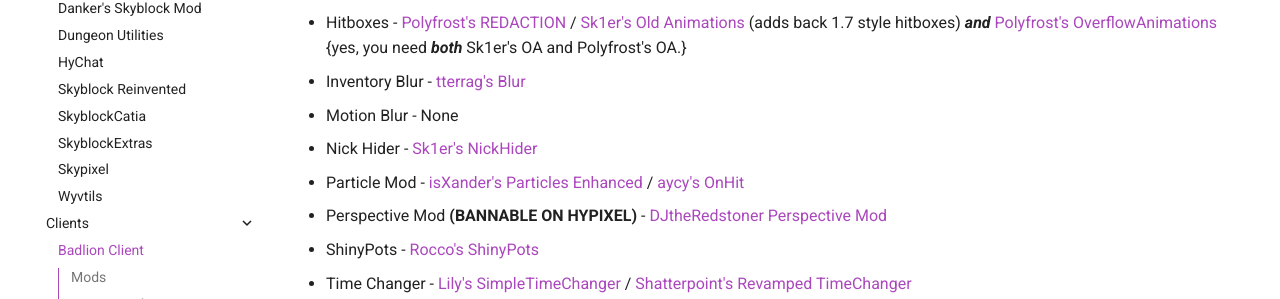
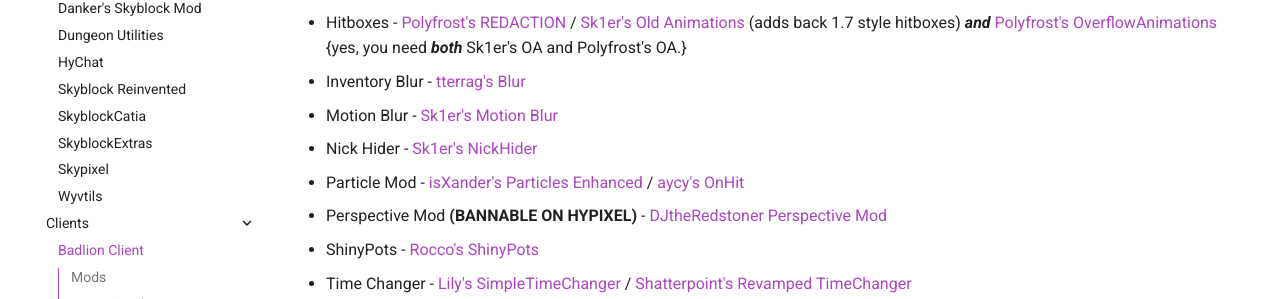
Before and after one commit to MicrocontrollersDev/Alternatives, an MkDocs documentation site: the page built from docs/1.8.9/badlion_client.md, in a window 1280 px wide and 900 px high, scrolled down 2368 px. Shown: the part 154-453 px from the top of the window. Built offline with MkDocs 1.6.1 and Material for MkDocs 9.7.7, drawn with Linux system fonts in a browser that asks for light colours; comment, search, counter and statistics services are not loaded.

Commit message:
Add motion blur to Badion Client alternatives. (#115)

```diff
--- a/docs/1.8.9/badlion_client.md
+++ b/docs/1.8.9/badlion_client.md
@@ -74,7 +74,7 @@
 * Fullbright - [Sk1er's Patcher](https://sk1er.club/mods/patcher)
 * Hitboxes - [Polyfrost's REDACTION](https://github.com/Polyfrost/REDACTION/releases/latest) / [Sk1er's Old Animations](https://sk1er.club/beta) (adds back 1.7 style hitboxes) **_and_** [Polyfrost's OverflowAnimations](https://github.com/Polyfrost/OverflowAnimations/releases/latest) {yes, you need **_both_** Sk1er's OA and Polyfrost's OA.}
 * Inventory Blur - [tterrag's Blur](https://www.curseforge.com/minecraft/mc-mods/blur/files/all?filter-game-version=2020709689%3A5806)
-* Motion Blur - None
+* Motion Blur - [Sk1er's Motion Blur](https://sk1er.club/mods/motionblurmod)
 * Nick Hider - [Sk1er's NickHider](https://www.sk1er.club/mods/nick_hider)
 * Particle Mod - [isXander's Particles Enhanced](https://short.isxander.dev/yGgnHO) / [aycy's OnHit](https://www.mediafire.com/file/nm8dqke0zejssd6/On_Hit_Particles_2.2.jar/file)
 * Perspective Mod **(BANNABLE ON HYPIXEL)** - [DJtheRedstoner Perspective Mod](https://inv.wtf/djperspective)
```
